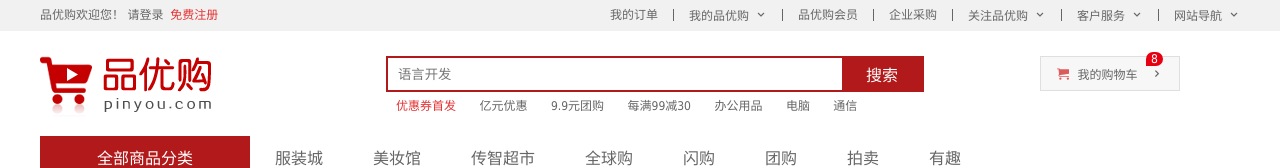
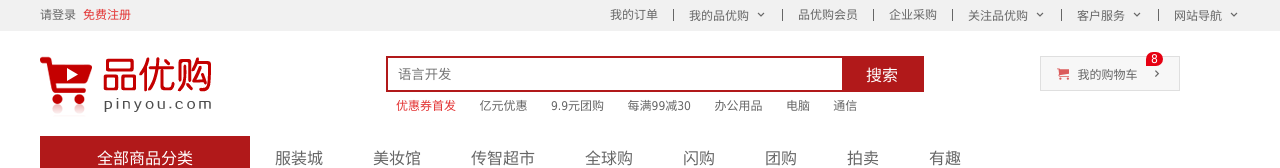
Before and after one commit to aghb123/pinyougou.github.io, a plain HTML site: page index.html in a window 1280 px wide. Shown: the top 168 px of the page. Drawn offline with Linux system fonts and the light colour scheme; files whose address does not match are found by name.

Commit message:
Update index.html

```diff
--- a/index.html
+++ b/index.html
@@ -22,7 +22,7 @@
         <div class="w">
             <div class="fl">
                 <ul>
-                    <li>品优购欢迎您！&nbsp;</li>
+<!--                     <li>品优购欢迎您！&nbsp;</li> -->
                     <li>
                         <a href="#">请登录</a>&nbsp;
                         <a href="register.html" class="style_red">免费注册</a>
```
